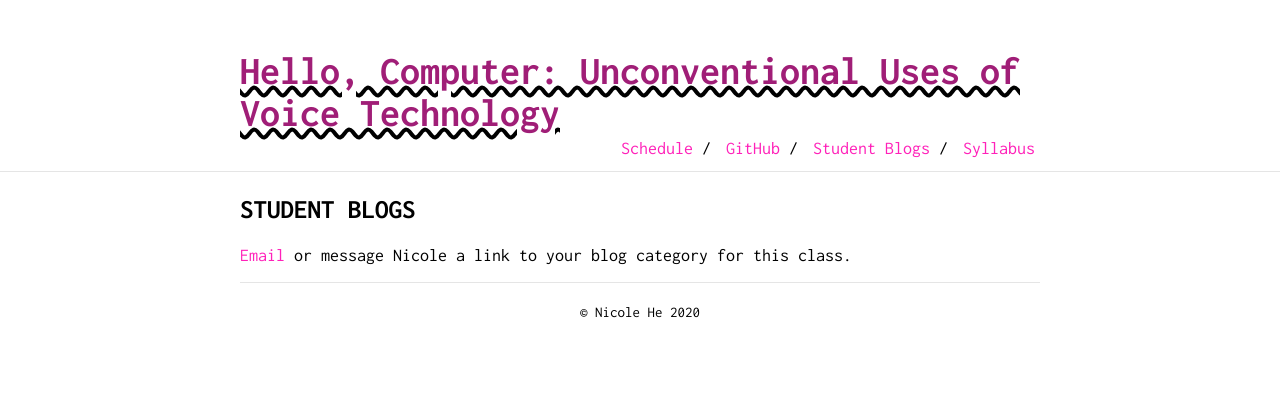
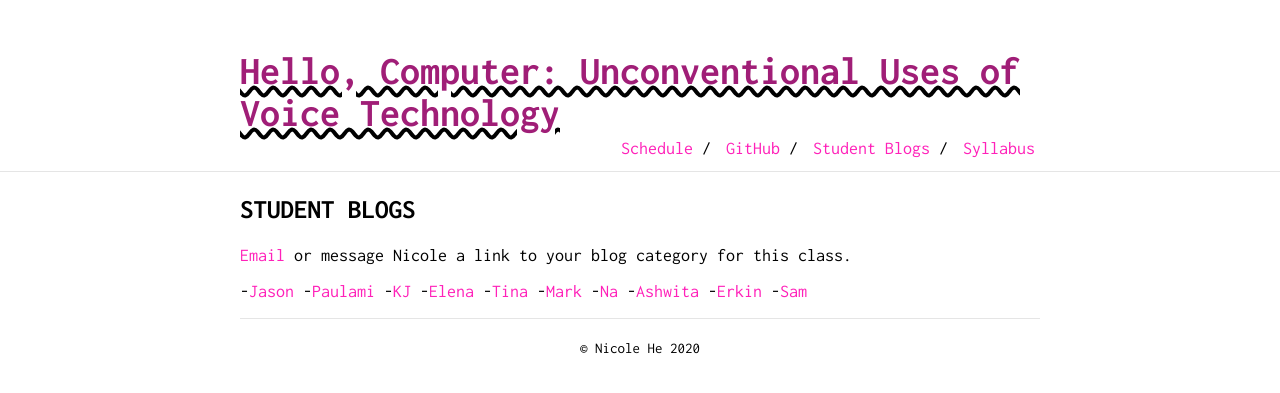
Before and after one commit to nicolehe/nicolehe.github.io, a Jekyll site: the page built from studentblogs.md, in a window 1280 px wide. Shown: the top 393 px of the page. Built offline with Jekyll 4.4.1, drawn with Linux system fonts in a browser that asks for light colours; our own code applies the rules of GitHub Pages for plain Markdown files.

```diff
--- a/studentblogs.md
+++ b/studentblogs.md
@@ -5,3 +5,14 @@ layout: default
 ## STUDENT BLOGS
 
 [Email](mailto:nicole.he@nyu.edu) or message Nicole a link to your blog category for this class.
+
+-[Jason](https://jason1996429.wordpress.com/category/hello-computer/)
+-[Paulami](https://blogging-from-itp.tumblr.com/)
+-[KJ](https://www.kyungjooha.com/blog/categories/hello-computer)
+-[Elena](https://medium.com/elena-glazkova/medium-com-elena-glazkova-hello-computer/home)
+-[Tina](https://tina.pizza/itp/category/Voice+Tech)
+-[Mark](http://www.markmatamoros.com/Hello_Computer.html)
+-[Na](https://www.nachen.info/itp-blog/category/hello+computer)
+-[Ashwita](http://ashwitapalekar.com/blog/)
+-[Erkin](https://erkinscafe.com/category/itp/f20/hello-computer/)
+-[Sam](https://samekrystal.com/category/hello-computer/)
```
Also changed, not shown: schedule.md (+9 -0 lines).
